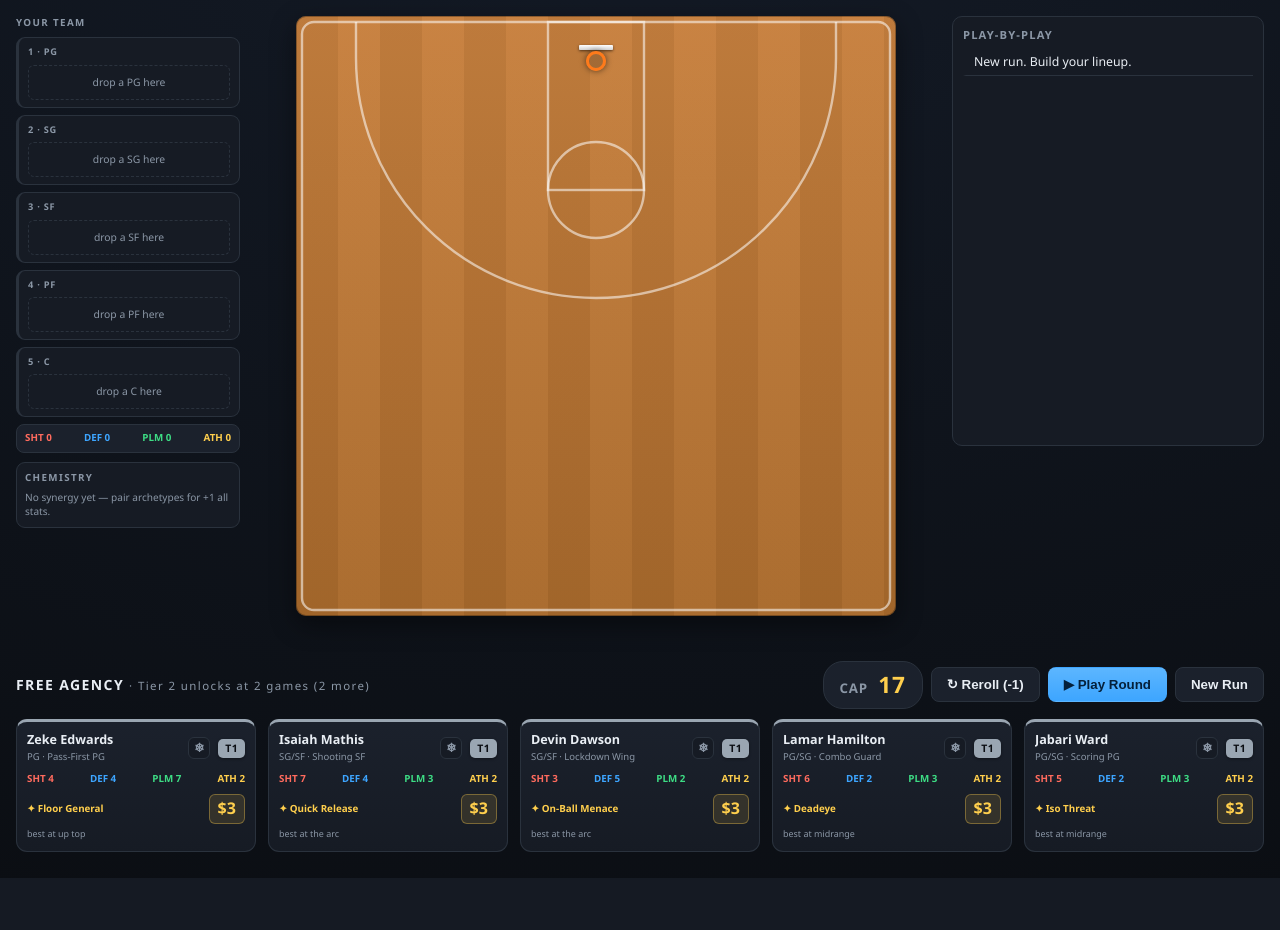
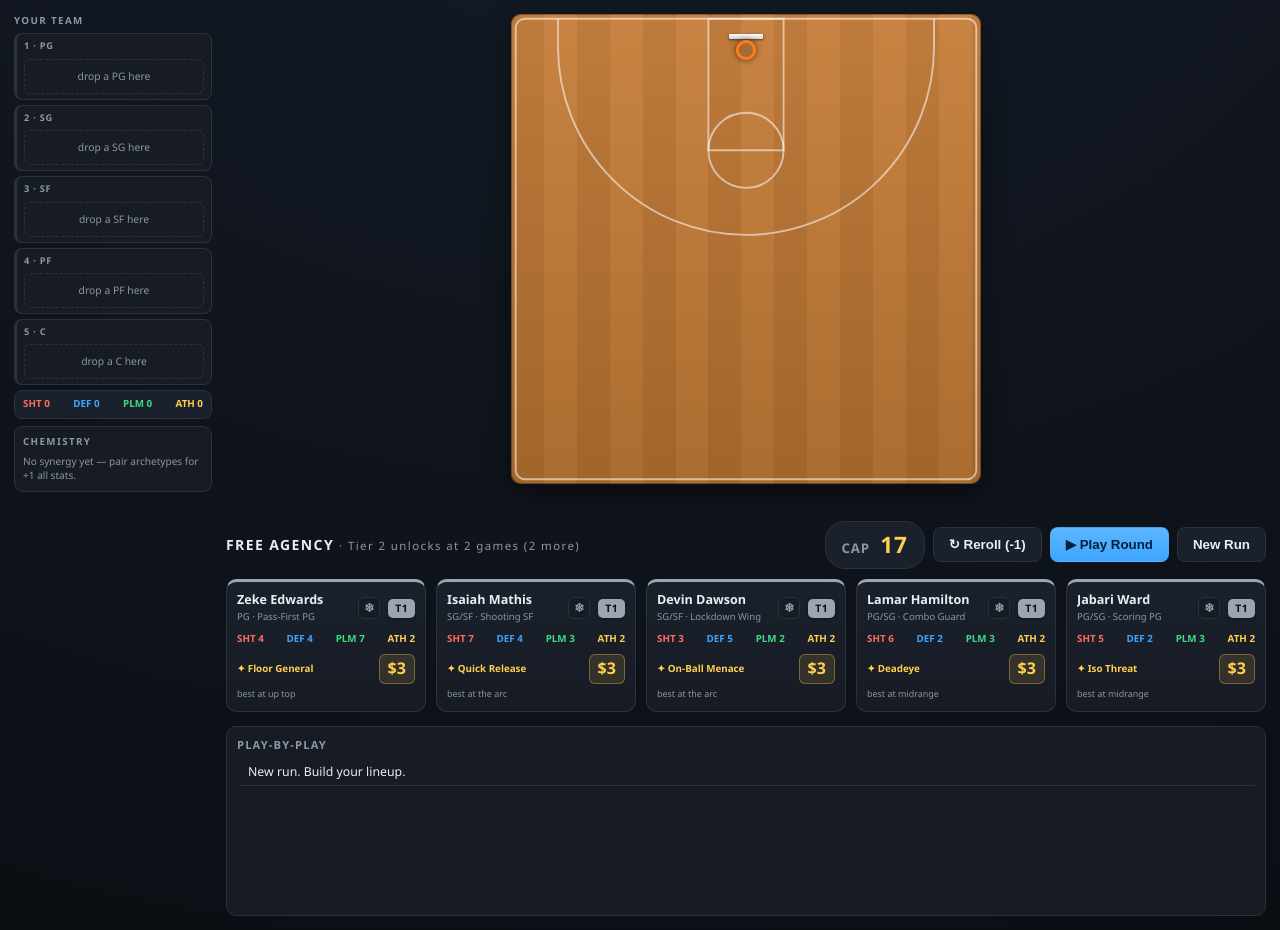
Before and after one commit to JustKelp/Auto-GM, a Flask app: page / in a window 1280 px wide. Shown: the part 77-1007 px from the top of the page. Before the commit the page ends 955 px from the top, so only its background shows below. Run offline with Flask 3, Linux system fonts and the light colour scheme.

Commit message:
Layout rework: compact team (left) · court + free agency + play-by-play (right)
Two-column layout — a smaller YOUR TEAM bar + opponent card on the left, and the
court stacked over full-width free agency (all 5 cards) and the play-by-play on
the right. Play-by-play moved out of the right column to under free agency
(shorter strip). Court shrunk to 470px, team panel compacted.

Co-Authored-By: Claude Opus 4.8 <noreply@anthropic.com>

```diff
--- a/static/style.css
+++ b/static/style.css
@@ -54,18 +54,27 @@ h1{font-size:1.15em; font-weight:800}
 .poss-left{font-size:.6em; color:var(--muted); font-weight:700; letter-spacing:.05em;
   text-transform:uppercase; margin-top:3px; min-height:1em}
 
-/* ---------- main 3-column layout -------------------------------------- */
-main{display:grid; grid-template-columns:224px 1fr 312px; gap:16px;
-  padding:16px; align-items:start}
-@media(max-width:1080px){main{grid-template-columns:1fr}}
+/* ---------- main layout: compact team (left) · court+shop+feed (right) - */
+main{display:grid; grid-template-columns:198px 1fr; gap:14px;
+  padding:14px; align-items:start}
+@media(max-width:640px){main{grid-template-columns:1fr}}
 
-/* ---------- LEFT: roster (2K lineup) ---------------------------------- */
-.leftcol{display:flex; flex-direction:column}
-.posbar{display:flex; flex-direction:column; gap:7px}
+/* ---------- LEFT: your team (compact) + opponent --------------------- */
+.leftcol{display:flex; flex-direction:column; gap:10px}
+.posbar{display:flex; flex-direction:column; gap:5px}
 .panel-head{font-size:.7em; font-weight:800; letter-spacing:.14em; color:var(--muted);
   text-transform:uppercase}
 .slot{background:var(--panel); border:1px solid var(--line); border-left:3px solid var(--line);
-  border-radius:9px; padding:7px 9px; transition:border-color .15s, background .15s}
+  border-radius:8px; padding:5px 7px; transition:border-color .15s, background .15s}
+/* compact YOUR TEAM bar */
+.slot .pos{font-size:.62em}
+.slot .filled{margin:3px 0 4px}
+.slot .who b{font-size:.78em}
+.slot .who .arch,.slot .who .abil{font-size:.62em}
+.slot .statline{font-size:.62em; margin-top:1px}
+.lvlbar{height:6px; margin-bottom:4px}
+.team-tot{padding:5px 7px; font-size:.64em}
+.chem-box{padding:6px}
 .slot.t1{border-left-color:var(--t1)} .slot.t2{border-left-color:var(--t2)}
 .slot.t3{border-left-color:var(--t3)} .slot.t4{border-left-color:var(--t4)}
 .slot.t5{border-left-color:var(--t5)} .slot.t6{border-left-color:var(--t6)}
@@ -143,8 +152,8 @@ main{display:grid; grid-template-columns:224px 1fr 312px; gap:16px;
 .token .nm .cmark{font-size:10px}
 
 /* ---------- CENTER: playbook court ------------------------------------ */
-.court-wrap{display:flex; flex-direction:column; gap:8px; align-items:center}
-.court{position:relative; width:100%; max-width:600px; aspect-ratio:1/1;
+.court-wrap{display:flex; flex-direction:column; gap:6px; align-items:center}
+.court{position:relative; width:100%; max-width:470px; aspect-ratio:1/1;
   background:
     repeating-linear-gradient(90deg,rgba(0,0,0,.05) 0 7%,rgba(255,255,255,.02) 7% 14%),
     linear-gradient(180deg,var(--court),var(--court2));
@@ -214,17 +223,19 @@ main{display:grid; grid-template-columns:224px 1fr 312px; gap:16px;
 .warn{color:var(--opp); font-weight:700}
 
 /* ---------- RIGHT: opponent + feed ------------------------------------ */
-.rightcol{display:flex; flex-direction:column; gap:12px}
+.rightcol{display:flex; flex-direction:column; gap:14px; min-width:0}
 .teamcard{background:var(--panel); border:1px solid var(--line); border-radius:10px;
   padding:10px; border-top:3px solid var(--opp)}
 .teamcard h3{margin:0 0 8px; font-size:.74em; letter-spacing:.12em; color:var(--opp)}
 .teamcard h3 .src{font-size:.8em; font-weight:700; letter-spacing:.04em; padding:1px 6px;
   border-radius:10px; background:rgba(255,107,94,.18); color:#ffb3ab; margin-left:6px}
 .teamcard h3 .src.bot{background:var(--panel2); color:var(--muted)}
-.teamcard .orow{display:flex; align-items:center; gap:8px; padding:5px 0;
+.teamcard{padding:8px}
+.teamcard .orow{display:flex; flex-wrap:wrap; align-items:center; gap:1px 8px; padding:4px 0;
   border-bottom:1px solid var(--line)}
 .teamcard .orow:last-child{border-bottom:0}
-.teamcard .oinfo{min-width:0; flex:1; line-height:1.25}
+.teamcard .orow .statline{flex:1 1 100%; justify-content:flex-start; gap:7px; margin-top:1px}
+.teamcard .oinfo{min-width:0; flex:1 1 100%; line-height:1.2}
 .teamcard .oinfo b{font-size:.8em; display:block; white-space:nowrap; overflow:hidden;
   text-overflow:ellipsis}
 .teamcard .oinfo .osub{font-size:.66em; color:var(--muted); display:block; white-space:nowrap;
@@ -233,6 +244,8 @@ main{display:grid; grid-template-columns:224px 1fr 312px; gap:16px;
 
 .feed-wrap{background:var(--panel); border:1px solid var(--line); border-radius:10px;
   padding:10px; height:430px; display:flex; flex-direction:column}
+/* play-by-play relocated under free agency — a shorter, full-width strip */
+#pbp{height:190px}
 .feed-wrap h2{font-size:.8em; letter-spacing:.1em; color:var(--muted)}
 .feed{overflow-y:auto; flex:1; font-size:.88em; margin-top:6px}
 .feed .ev{padding:4px 8px; border-bottom:1px solid var(--line); border-left:3px solid transparent}
@@ -247,8 +260,8 @@ main{display:grid; grid-template-columns:224px 1fr 312px; gap:16px;
   background:linear-gradient(90deg,var(--accent),#ffe08a); border-radius:6px;
   padding:5px 9px; letter-spacing:.05em; font-size:.92em}
 
-/* ---------- BOTTOM: free agency (shop) -------------------------------- */
-.shop-wrap{padding:4px 16px 26px}
+/* ---------- free agency (shop) — now stacked under the court ---------- */
+.shop-wrap{padding:0}
 .shop-head{display:flex; justify-content:space-between; align-items:center; margin-bottom:10px;
   flex-wrap:wrap; gap:8px}
 .shop-title{font-weight:800; letter-spacing:.1em}
@@ -262,8 +275,7 @@ button:hover{filter:brightness(1.25)}
 button.primary{background:linear-gradient(180deg,#5cb6ff,var(--you)); color:#04203b; border-color:transparent}
 button:disabled{opacity:.4; cursor:not-allowed; filter:none}
 
-.shop{display:grid; grid-template-columns:repeat(5,1fr); gap:12px}
-@media(max-width:880px){.shop{grid-template-columns:repeat(2,1fr)}}
+.shop{display:grid; grid-template-columns:repeat(5,1fr); gap:10px}
 /* 2K-style player card */
 .card{position:relative; background:linear-gradient(180deg,var(--panel2),var(--panel));
   border:1px solid var(--line); border-top:3px solid var(--line); border-radius:11px;
--- a/templates/index.html
+++ b/templates/index.html
@@ -33,12 +33,14 @@
 </header>
 
 <main>
-  <!-- LEFT: roster (2K lineup) + chemistry tracker (TFT traits) -->
+  <!-- LEFT: your team (compact) + opponent card -->
   <aside class="leftcol">
     <aside class="posbar" id="posbar"></aside>
+    <div id="opp-panel" class="teamcard opp hidden"></div>
   </aside>
 
-  <!-- CENTER: playbook half-court -->
+  <!-- RIGHT: court on top, free agency under it, play-by-play under that -->
+  <div class="rightcol">
     <section class="court-wrap">
       <div id="court" class="court">
         <svg viewBox="0 0 100 100" preserveAspectRatio="none" class="court-lines">
@@ -63,17 +65,7 @@
       <p class="hint"><span id="spacing-note" class="warn"></span></p>
     </section>
 
-  <!-- RIGHT: opponent card + play-by-play -->
-  <aside class="rightcol">
-    <div id="opp-panel" class="teamcard opp hidden"></div>
-    <div class="feed-wrap">
-      <h2>PLAY-BY-PLAY</h2>
-      <div id="feed" class="feed"></div>
-    </div>
-  </aside>
-</main>
-
-<!-- BOTTOM: free agency (shop) -->
+    <!-- free agency (shop) — directly under the court, all cards visible -->
     <section class="shop-wrap">
       <div class="shop-head">
         <span class="shop-title">FREE AGENCY
@@ -87,6 +79,14 @@
       </div>
       <div id="shop" class="shop"></div>
     </section>
+
+    <!-- play-by-play — underneath free agency -->
+    <section class="feed-wrap" id="pbp">
+      <h2>PLAY-BY-PLAY</h2>
+      <div id="feed" class="feed"></div>
+    </section>
+  </div>
+</main>
 
 <!-- post-game box score (shown after every game) -->
 <div id="postgame" class="overlay hidden">
```
Lines whose indentation alone changed are shown as unchanged.
